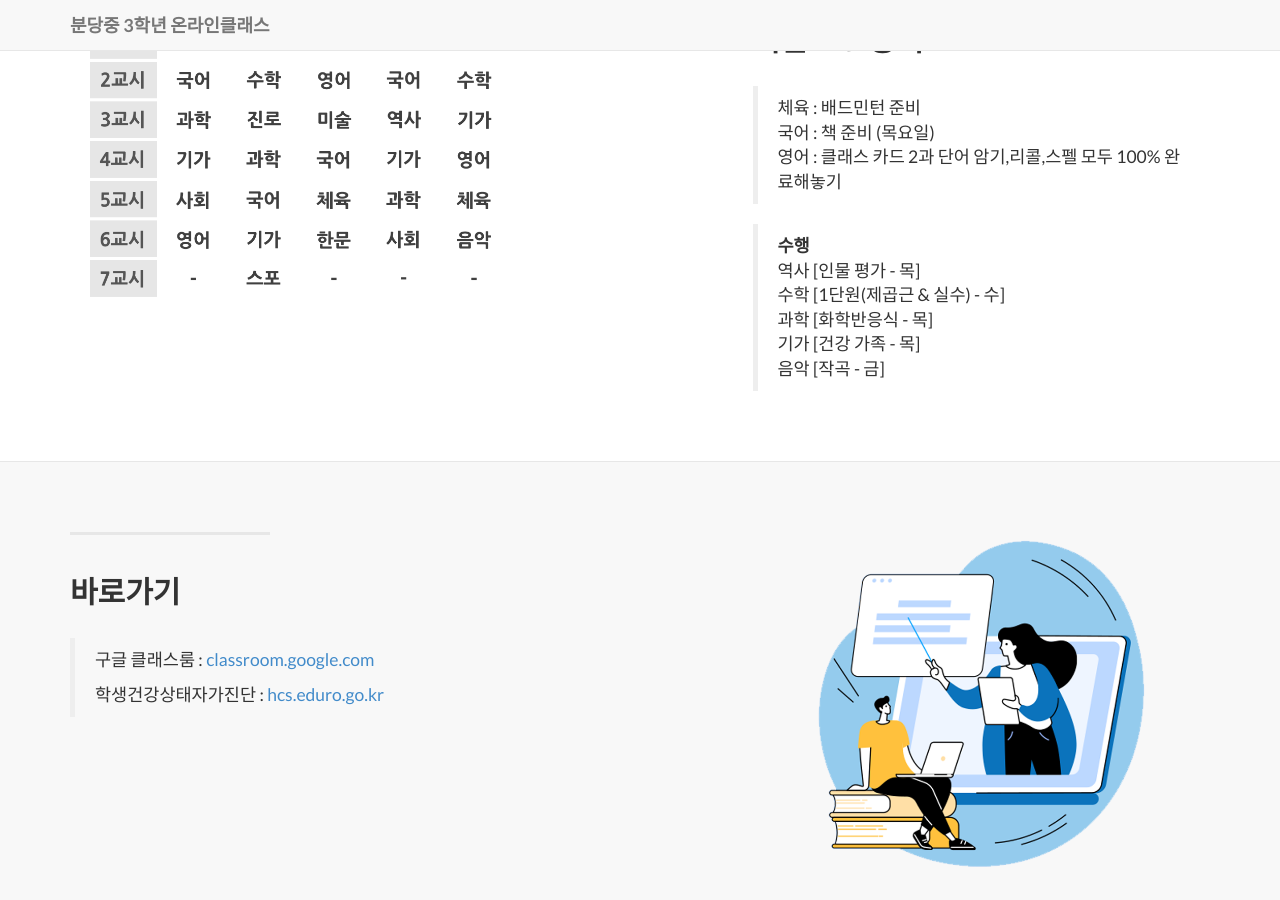
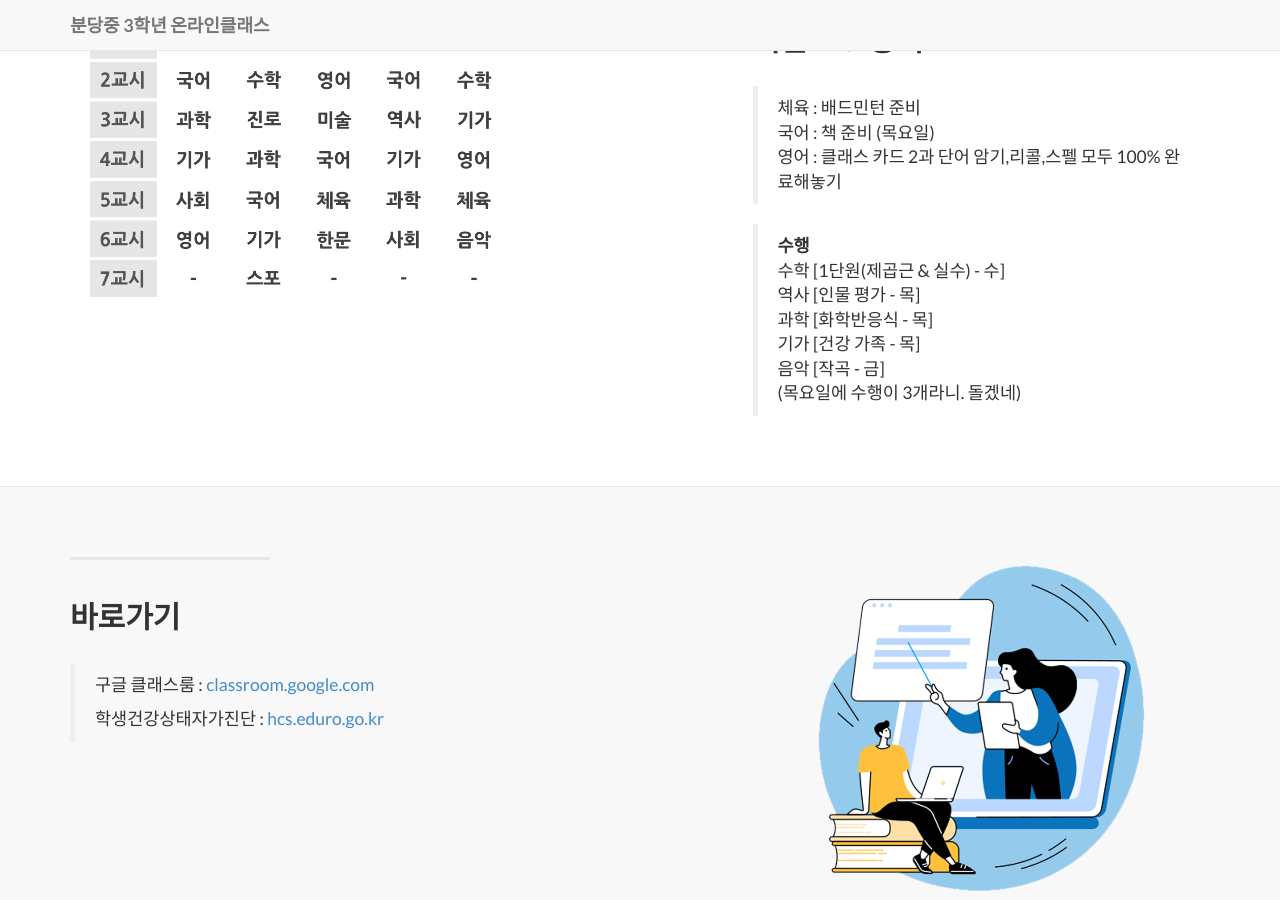
Before and after one commit to bundang-ms-2021/oncl, a Jekyll site: the page built from index.html, in a window 1280 px wide and 900 px high, scrolled down 885 px. Built offline with Jekyll 4.4.1, drawn with Linux system fonts in a browser that asks for light colours; nearby versions of some CDN libraries; library files that are not in the unit come from our copies.

Commit message:
Update 2014-09-21-services-1.markdown

```diff
--- a/_posts/2014-09-21-services-1.markdown
+++ b/_posts/2014-09-21-services-1.markdown
@@ -12,8 +12,9 @@ description: |
   > 영어 : 클래스 카드 2과 단어 암기,리콜,스펠 모두 100% 완료해놓기
 
   > **수행**
+  > 수학 [1단원(제곱근 & 실수) - 수]
   > 역사 [인물 평가 - 목]
-  > 수학 [1단원(제곱근 & 실수) - 수]
   > 과학 [화학반응식 - 목]
   > 기가 [건강 가족 - 목]
   > 음악 [작곡 - 금]
+  > (목요일에 수행이 3개라니. 돌겠네)
```
